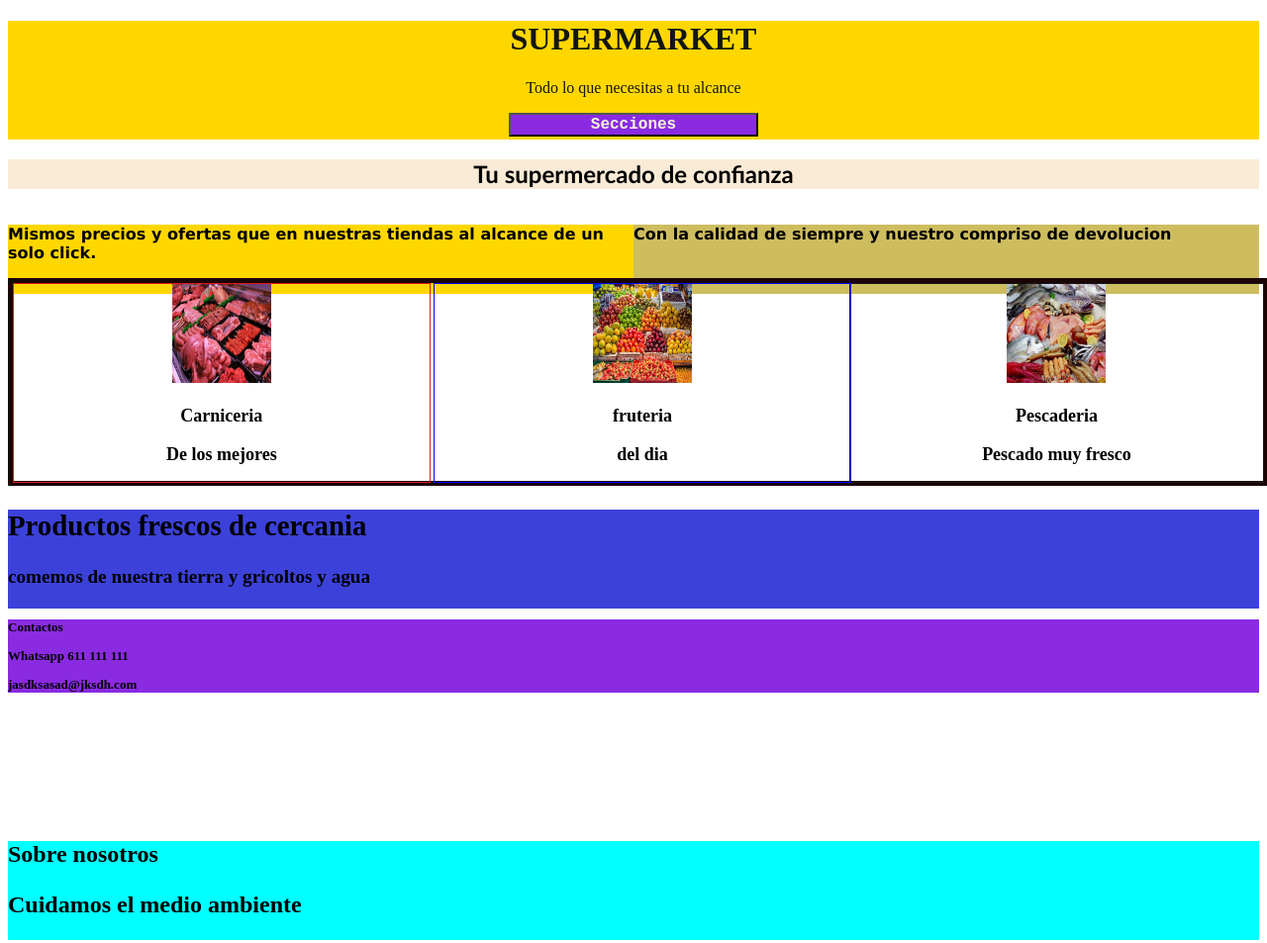
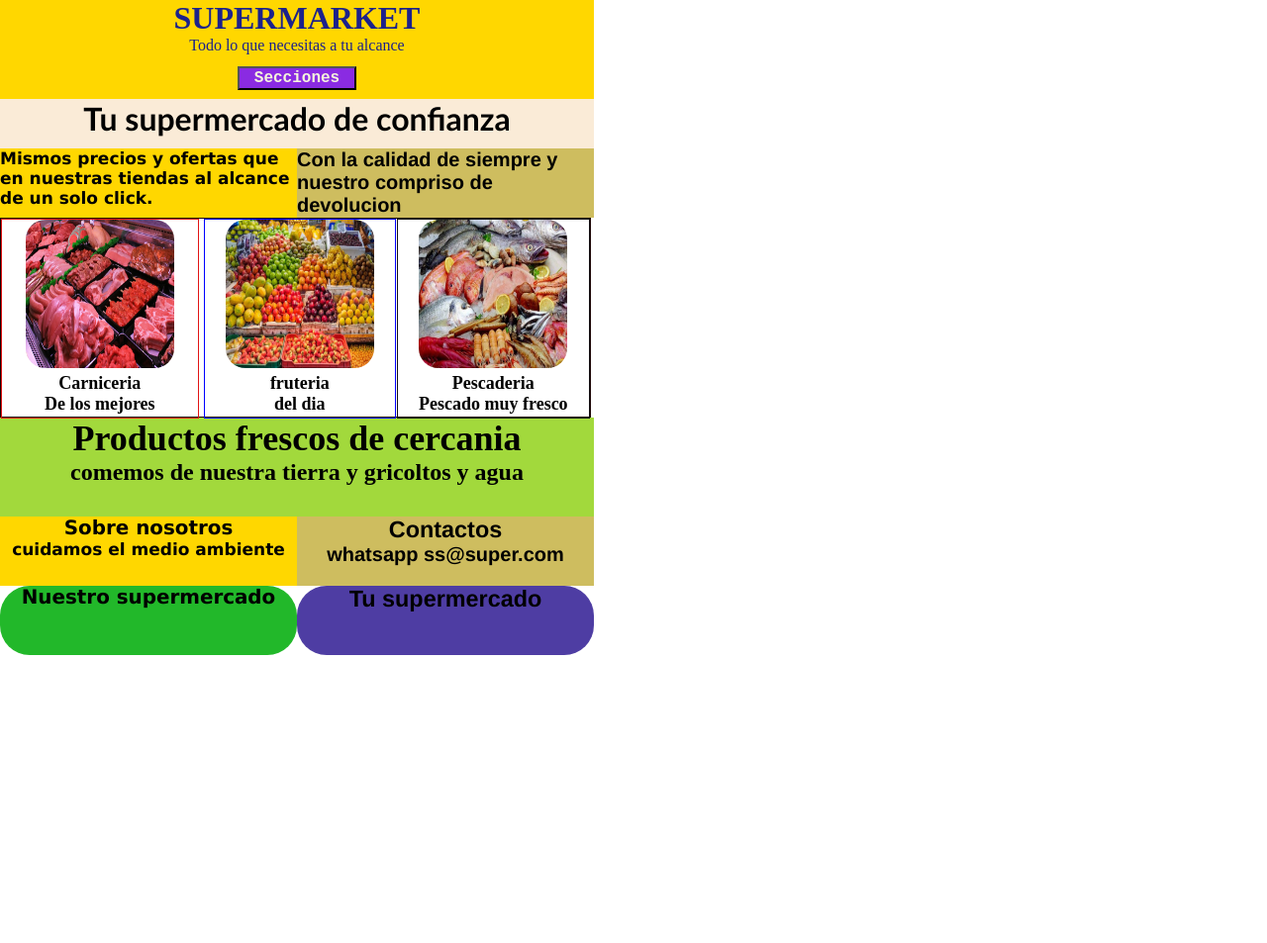
Before and after one commit to eyadcode4/Supermarket, a plain HTML site: page index.html in a window 1280 px wide. Shown: the whole page at 99% size. After the commit the page ends 800 px from the top, so only its background shows below. Drawn offline with Linux system fonts and the light colour scheme.

Commit message:
the final version

```diff
--- a/index.html
+++ b/index.html
@@ -50,26 +50,34 @@
 
     </div>
 
-    <div id="sec3">
+    <div class="sec3">
         <h2>Productos frescos de cercania</h2>
         <p>comemos de nuestra tierra y gricoltos y agua</p>
     </div>
 
-    <section3>
-        <div class="box1">
-            <h2 class="contenttitle">Contactos
-                <p>Whatsapp 611 111 111</p>
-                <p>jasdksasad@jksdh.com</p>
-            </h2>
+
+    <div id="box10">
+        <div id="box11">
+            <h3> Contactos </h3>
+            <p> whatsapp ss@super.com </p>
         </div>
-        <div class="box2">
-            <h2 class="contettitle">
-                <p> Sobre nosotros</p>
-                <p>Cuidamos el medio ambiente</p>
-            </h2>
+        <div id="box12">
+            <h3>Sobre nosotros</h3>
+            <p> cuidamos el medio ambiente </p>
+        </div>
+    </div>
+
+    <div id="box20">
+        <div id="box21">
+            <h3> Tu supermercado </h3>
         </div>
 
-    </section3>
-     <!-- creo que podemos eligir fotos 1 -->
+        <div id="box22">
+            <h3>Nuestro supermercado</h3>
+        </div>
+    </div>
+
+
+
 </body>
 </html>
--- a/style.css
+++ b/style.css
@@ -1,9 +1,13 @@
+*{
+    margin: 0;
+}
 #encapezera{
-    width: 100%;
-    height: 120px;
+    width: 600px;
+    height: 100px;
     background-color: gold;
     text-align: center;
-    color: rgb(19, 22, 15);
+    color: rgb(28, 34, 139);
+
 }
 
 #button1{
@@ -15,18 +19,21 @@
     color: beige;
     font-weight: bold;
     position: relative;
+    margin: 2%;
 }
 
 
 #h2c{
-    height: 30px;
+    height: 50px;
+    width: 600px;
     text-align: center;
     background-color: antiquewhite;
     font-family: 'Gill Sans', 'Gill Sans MT', Calibri, 'Trebuchet MS', sans-serif;
+    font-size: xx-large
 }
 #p2{
     height: 70px;
-    width: 100%;
+    width: 600px;
     position: relative;
 }
 #p2d{
@@ -36,8 +43,8 @@
     right: 0px;
     background-color: rgb(206, 189, 95);
     font-weight: bolder;
-    font-size: xx-larger;
-    font-family: 'Lucida Sans', 'Lucida Sans Regular', 'Lucida Grande', 'Lucida Sans Unicode', Geneva, Verdana, sans-serif;
+    font-size: 20px;
+    font-family: 'Franklin Gothic Medium', 'Arial Narrow', Arial, sans-serif;
 }
 #p2i{
     width: 50%;
@@ -45,22 +52,23 @@
     position: absolute;
     left: 0px;
     background-color: gold;
-    font-size: xx-larger;
+    font-size: 17px;
     font-weight: bolder;
     font-family: 'Lucida Sans', 'Lucida Sans Regular', 'Lucida Grande', 'Lucida Sans Unicode', Geneva, Verdana, sans-serif;
 }
 
 #madre{
-    width: 100%;
+    width: 595px;
     height: 200px;
-    border: 5px solid rgb(26, 4, 4);
+    border: 0.01px solid rgb(26, 4, 4);
     position: relative;
     text-align: center;
     font-size: large;
+
     font-weight: bolder;
 }
 #hijo1{
-    width: 33%;
+    width: 32.5%;
     height: 200px;
     border: 0.01px solid rgb(22, 18, 22);
     position: absolute;
@@ -69,40 +77,88 @@
 #hijo2{
     width: 33.2%;
     height: 200px;
-    border: 1px solid rgb(226, 20, 20);
+    border: 0.01px solid rgb(226, 20, 20);
     position: absolute;
     left: 0;
 }
 #hijo3{
-    width: 33.2%;
+    width: 32.2%;
     height: 200px;
     border: 1px solid blue;
     position: absolute;
     right: 33% ;
 }
 .img{
-    width: 100px;
-    height: 100px;
+    width: 150px;
+    height: 150px;
+    border-radius: 20px;
 }
 
-#sec3{
-    width: 100%;
+.sec3{
+    width: 600px;
     height: 100px;
-    background-color: rgb(60, 65, 217);
-    border: 5px black;
-    font-size: larger;
+    background-color: rgb(162, 217, 60);
+    border: 1px black;
+    align-items: center;
+    text-align: center;
+    font-size: x-large;
     font-weight: bolder;
 }
-.box1{
-    width: 100%;
-    height: 200px;
+
+#box10{
+    height: 70px;
+    width: 600px;
+    position: relative;
+    text-align: center;
 }
-.box2{
-    width: 100%;
-    height: 100px;
-    background-color: aqua;
+#box11{
+    width: 50%;
+    height: 70px;
+    position: absolute;
+    right: 0px;
+    background-color: rgb(206, 189, 95);
+    font-weight: bolder;
+    font-size: 20px;
+    font-family: 'Franklin Gothic Medium', 'Arial Narrow', Arial, sans-serif;
 }
-.contenttitle{
-    background-color: blueviolet;
-    font-size: small;
+#box12{
+    width: 50%;
+    height: 70px;
+    position: absolute;
+    left: 0px;
+    background-color: gold;
+    font-size: 17px;
+    font-weight: bolder;
+    font-family: 'Lucida Sans', 'Lucida Sans Regular', 'Lucida Grande', 'Lucida Sans Unicode', Geneva, Verdana, sans-serif;
 }
+
+#box20{
+    height: 70px;
+    width: 600px;
+    position: relative;
+    text-align: center;
+
+}
+#box21{
+    width: 50%;
+    height: 70px;
+    position: absolute;
+    right: 0px;
+
+    background-color: rgb(78, 61, 163);
+    font-weight: bolder;
+    font-size: 20px;
+    border-radius: 30px;
+    font-family: 'Franklin Gothic Medium', 'Arial Narrow', Arial, sans-serif;
+}
+#box22{
+    width: 50%;
+    height: 70px;
+    position: absolute;
+    left: 0px;
+    border-radius: 30px;
+    background-color: rgb(34, 184, 42);
+    font-size: 17px;
+    font-weight: bolder;
+    font-family: 'Lucida Sans', 'Lucida Sans Regular', 'Lucida Grande', 'Lucida Sans Unicode', Geneva, Verdana, sans-serif;
+}
```
